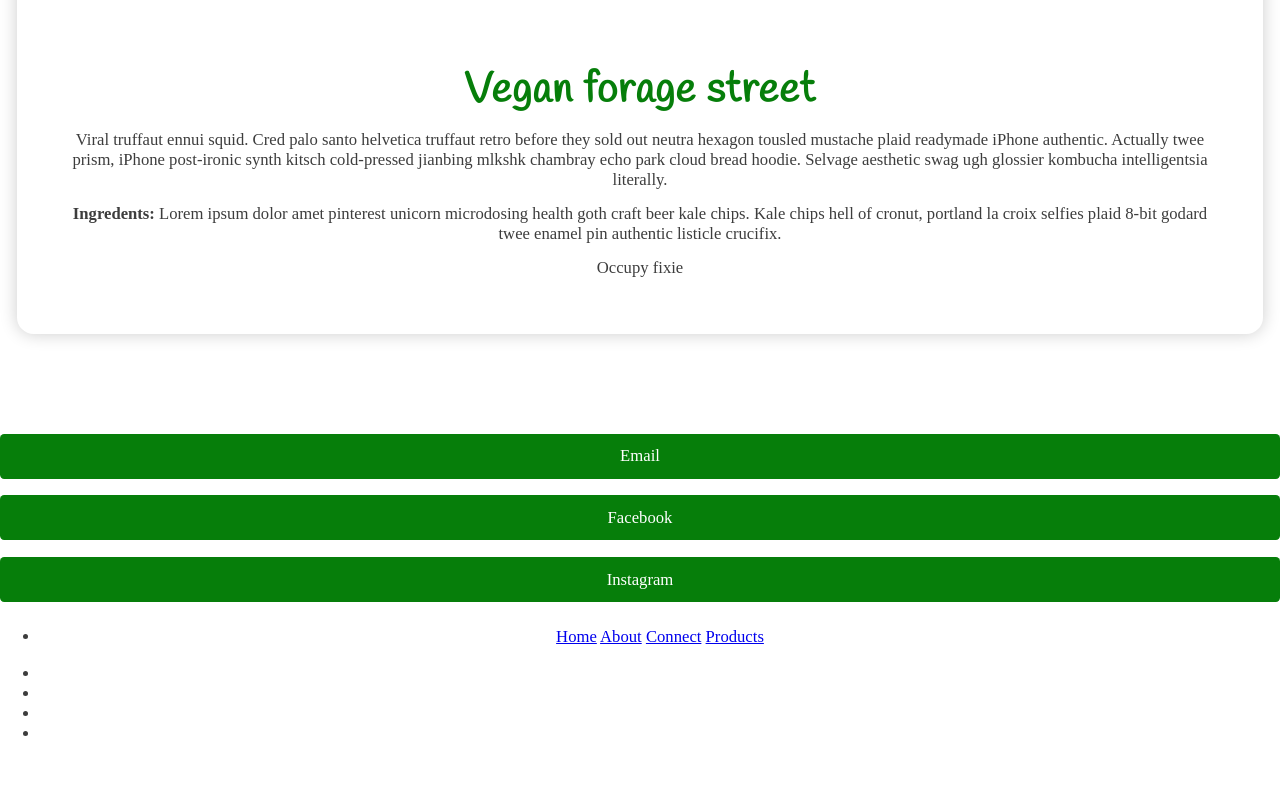
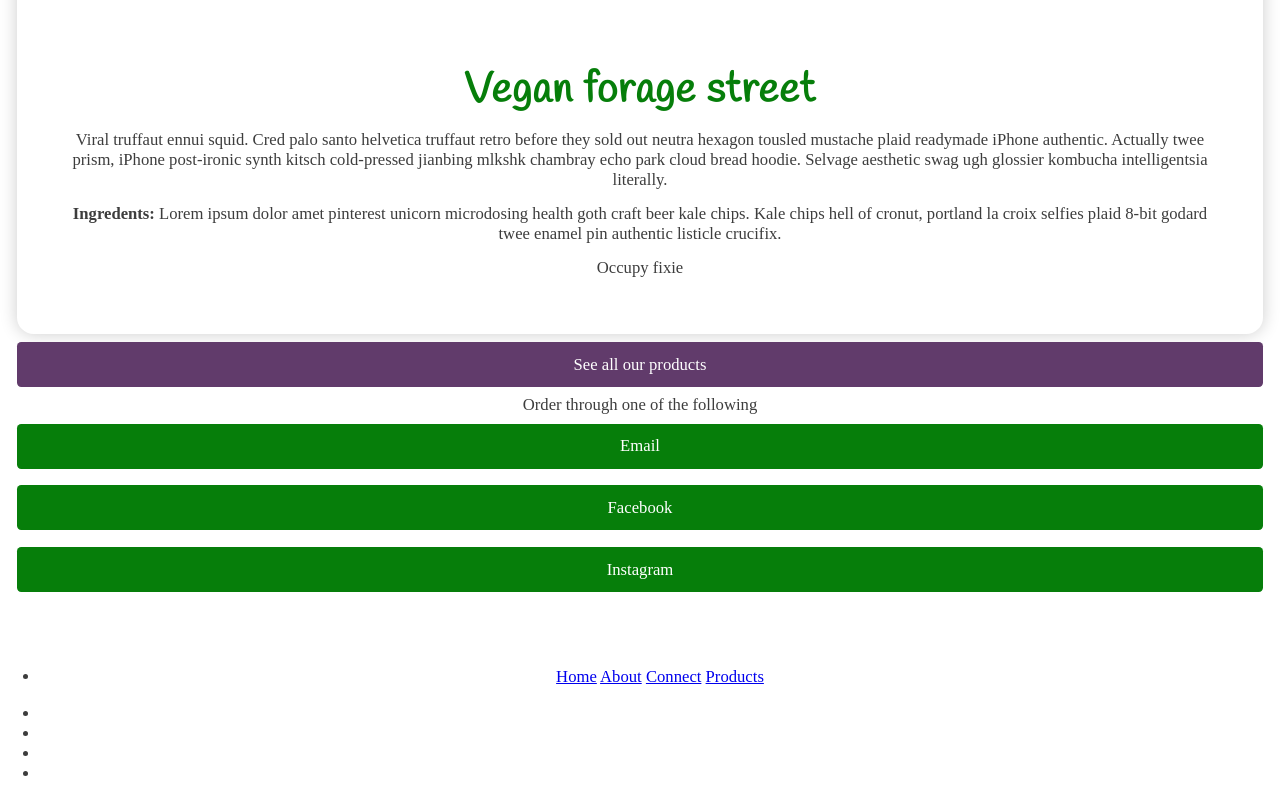
Before and after one commit to robb52/hippie_chick_clone, a plain HTML site: page index.html in a window 1280 px wide. Shown: the part 5948-6748 px from the top of the page. Before the commit the page ends 6708 px from the top, so only its background shows below. Drawn offline with Linux system fonts and the light colour scheme; a web font is replaced by a local one.

Commit message:
Added hover and focus to buttons

```diff
--- a/css/styles.css
+++ b/css/styles.css
@@ -58,7 +58,9 @@
 :root {
   --clr-text: #3d3d3d;
   --clr-primary: #067e0a;
+  --clr-primary-dark: #125814;
   --clr-accent: #613b6b;
+  --clr-accent-dark: #44264d;
 
   --ff-title: 'Handlee', cursive;
   --ff-serif: 'Crimson Text', serif;
@@ -90,6 +92,10 @@ img {
 
 section {
   padding: 3em 1em;
+}
+
+.mb-0 {
+  margin-bottom: 0;
 }
 
 h1,
@@ -183,6 +189,20 @@ nav a:focus {
   background: var(--clr-primary);
 }
 
+.btn-primary:hover,
+.btn-primary:focus {
+  background: var(--clr-primary-dark);
+}
+
+.btn-accent {
+  background: var(--clr-accent);
+}
+
+.btn-accent:hover,
+.btn-accent:focus {
+  background: var(--clr-accent-dark);
+}
+
 .hero {
   background-color: #444;
   background-image: url(../images/Hippie-Chick-Monkey.jpg);
--- a/index.html
+++ b/index.html
@@ -113,18 +113,18 @@
               <p class="finteprint">Occupy fixie</p>
             </div>
           </div>
+        </div> <div class="btn-group">
+        <a href="" class="btn btn-accent">See all our products</a>
         </div>
+
+        <div class="btn-group">
+          <p class="mb-0">Order through one of the following</p>
+          <a href="" class="btn btn-primary">Email</a>
+          <a href="" class="btn btn-primary">Facebook</a>
+          <a href="" class="btn btn-primary">Instagram</a>
+        </div>
+
       </section>
-
-      <div class="btn-group">
-        <a href="" class="btn btn-accent"></a>
-      </div>
-
-      <div class="btn-group">
-        <a href="" class="btn btn-primary">Email</a>
-        <a href="" class="btn btn-primary">Facebook</a>
-        <a href="" class="btn btn-primary">Instagram</a>
-      </div>
 
       <footer>
         <ul class="footer-nav">
```
